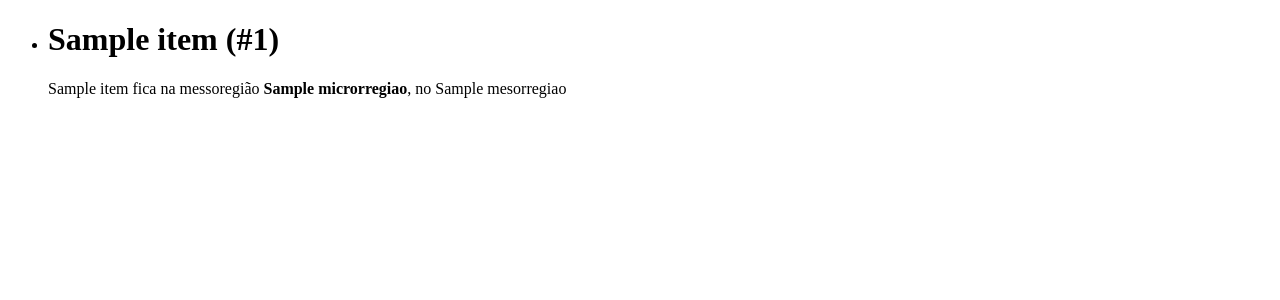
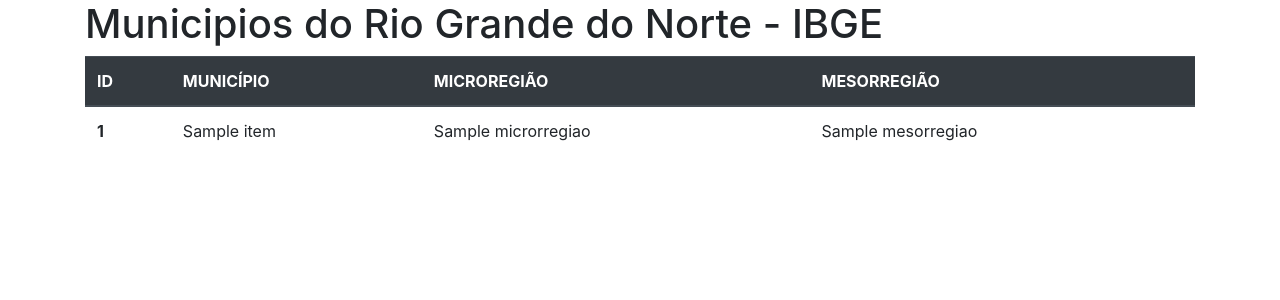
Before and after one commit to cannudo/consumo-api-django, a Django app: page / in a window 1280 px wide. Shown: the top 300 px of the page. Run offline with Django 3.2, Linux system fonts and the light colour scheme; tables that the repository leaves empty hold one stand-in row (values such as "Sample post"); a database or web service that is not in the repository returns one stand-in record (values such as "Sample title"); data that the repository does not hold is empty; some libraries are stand-ins or nearby versions.

Commit message:
index.html modificado

```diff
--- a/codigo/ibge/templates/index.html
+++ b/codigo/ibge/templates/index.html
@@ -2,16 +2,46 @@
 <html>
   <head>
     <meta charset="utf-8">
+    <link rel="stylesheet" href="https://stackpath.bootstrapcdn.com/bootstrap/4.3.1/css/bootstrap.min.css" integrity="sha384-ggOyR0iXCbMQv3Xipma34MD+dH/1fQ784/j6cY/iJTQUOhcWr7x9JvoRxT2MZw1T" crossorigin="anonymous">
+    <meta name="viewport" content="width=device-width, initial-scale=1">
     <title>Municípios do RN</title>
   </head>
   <body>
-    <ul>
-      {% for indice, municipio in municipios.items %}
-      <li>
-        <h1>{{ municipio.nome }} (#{{ municipio.id }})</h1>
-        <p>{{ municipio.nome }} fica na messoregião <b>{{ municipio.microrregiao.nome }}</b>, no {{ municipio.microrregiao.mesorregiao.nome }}</p>
-      </li>
-      {% endfor %}
-    </ul>
+    <section class="container">
+        <nav>
+          <ul class="nav">
+            <li class="nav-item"><h1>Municipios do Rio Grande do Norte - IBGE</h1></li>
+          </ul>
+        </nav>
+    </section>
+
+    <div class="container">
+      <table class="table">
+        <thead class="thead-dark">
+          <tr>
+            <th scope="col">ID</th>
+            <th scope="col">MUNICÍPIO </th>
+            <th scope="col">MICROREGIÃO </th>
+            <th scope="col">MESORREGIÃO </th>
+          </tr>
+        </thead>
+        <tbody>
+          {% for indice, municipio in municipios.items %}
+            <tr>
+              <th scope="row">{{ municipio.id }}</th>
+              <td>{{ municipio.nome }}</td>
+              <td>{{ municipio.microrregiao.nome }}</td>
+              <td>{{ municipio.microrregiao.mesorregiao.nome }}</td>
+            </tr>
+          {% endfor %}
+        </tbody>
+      </table>
+    </div>
+
+  <footer>
+        <script src="https://code.jquery.com/jquery-3.3.1.slim.min.js" integrity="sha384-q8i/X+965DzO0rT7abK41JStQIAqVgRVzpbzo5smXKp4YfRvH+8abtTE1Pi6jizo" crossorigin="anonymous"></script>
+        <script src="https://cdnjs.cloudflare.com/ajax/libs/popper.js/1.14.7/umd/popper.min.js" integrity="sha384-UO2eT0CpHqdSJQ6hJty5KVphtPhzWj9WO1clHTMGa3JDZwrnQq4sF86dIHNDz0W1" crossorigin="anonymous"></script>
+        <script src="https://stackpath.bootstrapcdn.com/bootstrap/4.3.1/js/bootstrap.min.js" integrity="sha384-JjSmVgyd0p3pXB1rRibZUAYoIIy6OrQ6VrjIEaFf/nJGzIxFDsf4x0xIM+B07jRM" crossorigin="anonymous"></script>
+  </footer>
   </body>
 </html>
```
Also changed, not shown: requirements.txt (added, +10 -0 lines), 1 other file.
